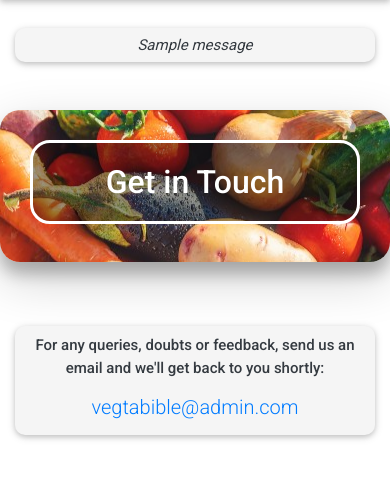
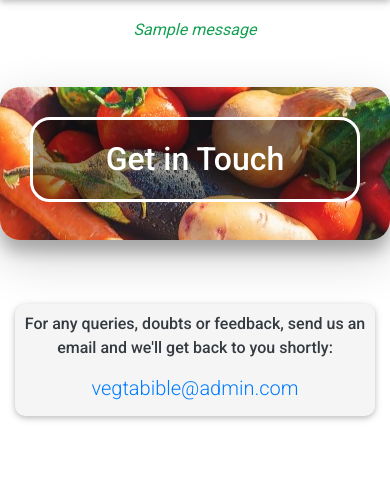
Before and after one commit to jonathanmeaney-lmk/Vegtabible_App, a Flask app: page /contact in a window 390 px wide. Shown: the part 90-569 px from the top of the page. Run offline with Flask 2, Linux system fonts and the light colour scheme; one stand-in notice (Sample message) is shown; some libraries are stand-ins or nearby versions; some web fonts are replaced.

Commit message:
Flash message style changed

```diff
--- a/static/css/style.css
+++ b/static/css/style.css
@@ -286,7 +286,7 @@ h4 {
     h4  {
         color: #13a052;
         font-weight: 400;
-        font-size: 15px;
+        font-size: 16px;
     }
 }
 
@@ -315,6 +315,6 @@ h4 {
     }
 
     .flash-message {
-        font-size: 15px;
+        font-size: 16px;
     }
 }
--- a/templates/base.html
+++ b/templates/base.html
@@ -95,10 +95,12 @@
         {% with messages = get_flashed_messages() %}
             {% if messages %}
                 {% for message in messages %}
-                <div class="container">
-                    <div class="row justify-content-center">
-                        <div class="col-12 col-lg-5 mt-4">
-                            <h4 class="text-center p-2 flash-message z-depth-1"><em>{{ message }}</em></h4>
+                <div class="row justify-content-center">
+                    <div class="col-12 col-lg-6 mt-3">
+                        <div class="text-center">
+                            <h4>
+                                <em>{{ message }}</em>
+                            </h4>
                         </div>
                     </div>
                 </div>
```
